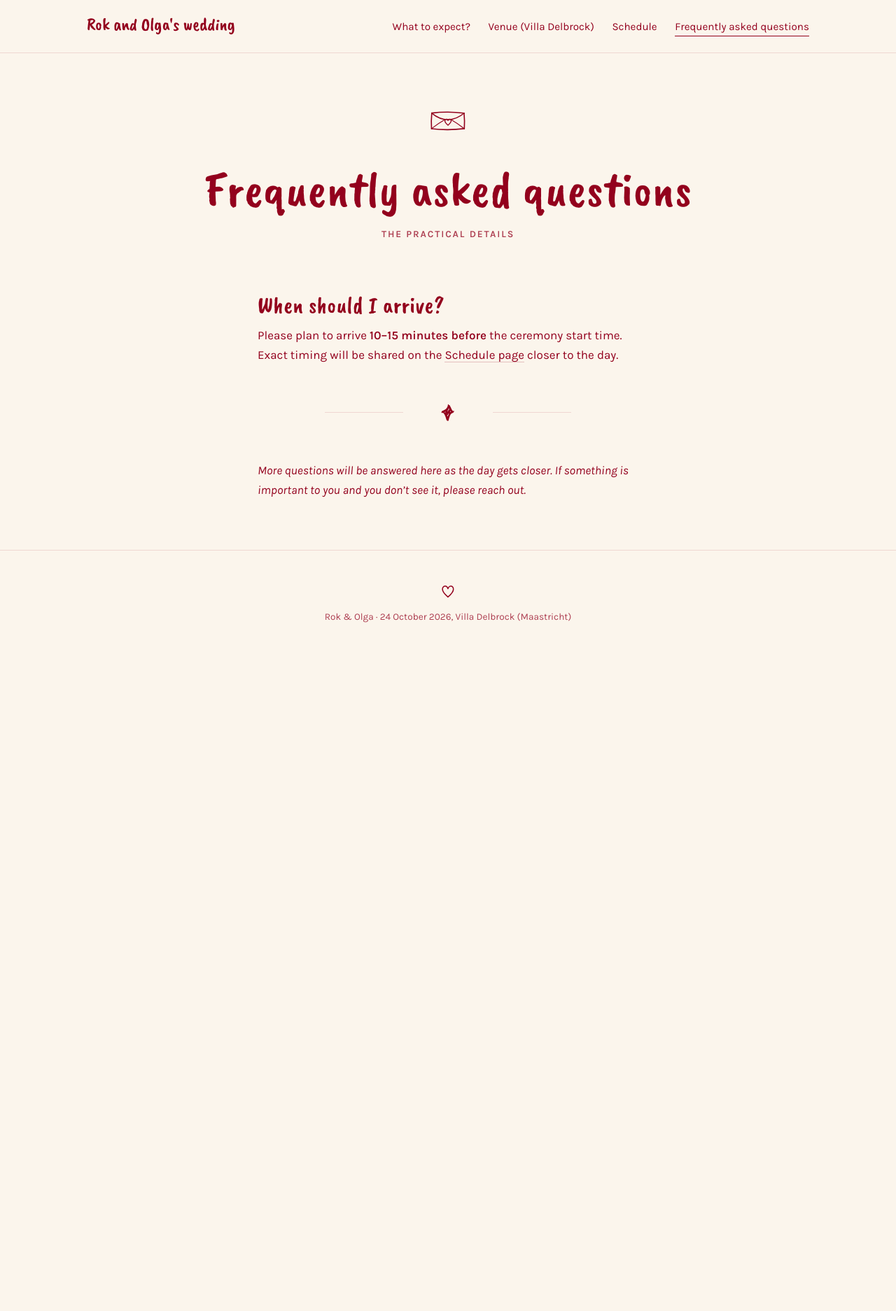
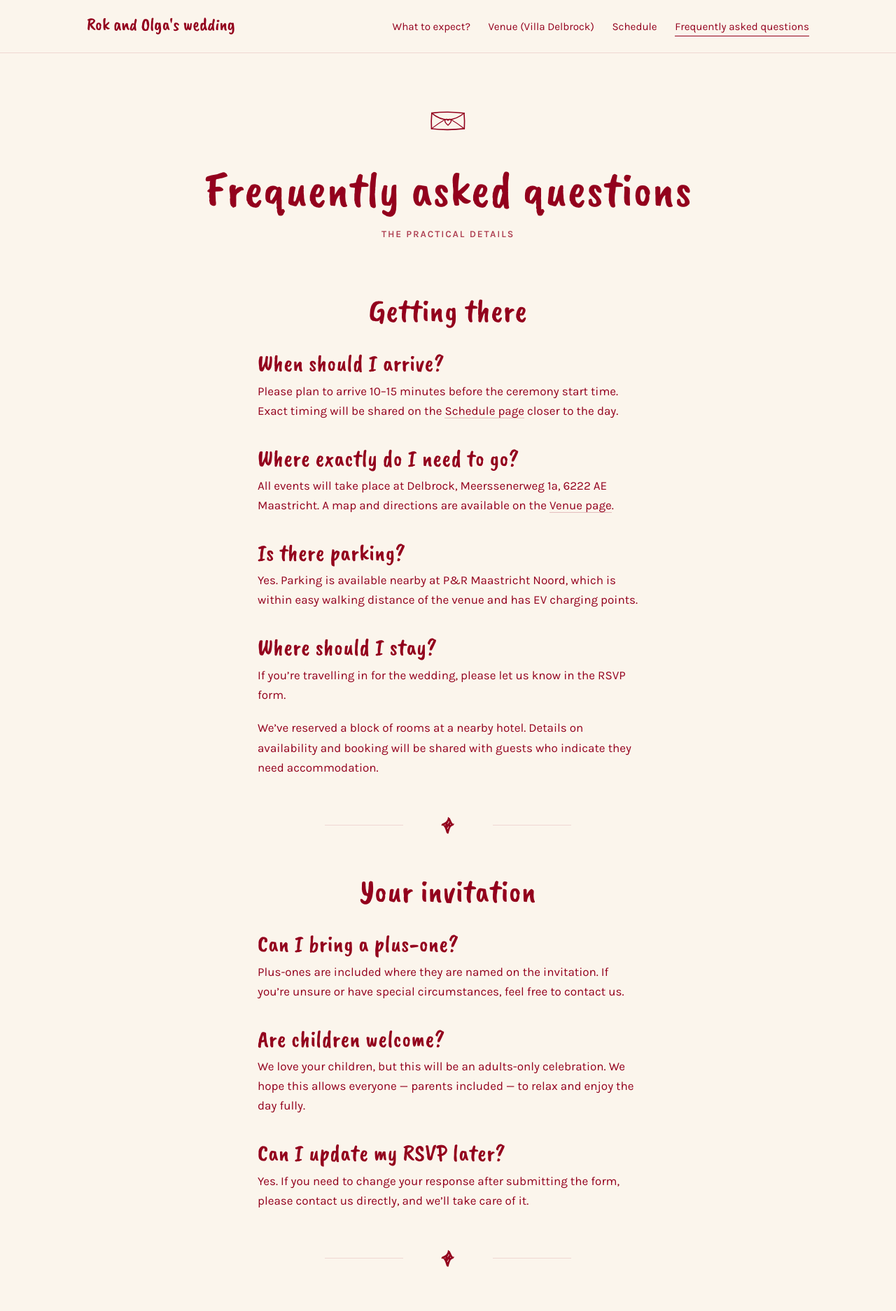
Before and after one commit to rhrzic/rokandolgaswedding.nl, a Jekyll site: the page built from 04_FAQs.md, in a window 1280 px wide. Shown: the top 1874 px of the page at 70% size. Built offline with Jekyll 4.4.1, drawn with Linux system fonts in a browser that asks for light colours; before the commit the page ends 942 px from its top, so only the background shows below that; some of the changed text lies outside the part shown.

Commit message:
Populate the FAQ and set the RSVP deadline
Bring across all 15 FAQ entries from the live site verbatim, grouped into
"Getting there", "Your invitation", "On the day", "Gifts" and a contact
section with sparkle dividers, rather than one flat list. Cross-references to
the Schedule, Venue and What to expect pages become real links.

Set the RSVP deadline to 12 September 2026.

The live FAQ contradicted placeholder copy on "What to expect", which said the
photo policy would be shared closer to the day; the actual position is that
photos are welcome. Align both pages, and point at the FAQ directly now that it
has content.

Co-Authored-By: Claude Opus 4.8 <noreply@anthropic.com>

```diff
--- a/04_FAQs.md
+++ b/04_FAQs.md
@@ -3,14 +3,85 @@ title: Frequently asked questions
 layout: post
 description: The practical details
 art: envelope
+prose-class: faq
 nav-menu: true
 permalink: /faq/
 ---
 
+## Getting there
+
 ### When should I arrive?
 
-Please plan to arrive **10–15 minutes before** the ceremony start time. Exact timing will be shared on the [Schedule page]({{ "/schedule/" | relative_url }}) closer to the day.
+Please plan to arrive 10–15 minutes before the ceremony start time. Exact timing will be shared on the [Schedule page]({{ "/schedule/" | relative_url }}) closer to the day.
+
+### Where exactly do I need to go?
+
+All events will take place at Delbrock, Meerssenerweg 1a, 6222 AE Maastricht. A map and directions are available on the [Venue page]({{ "/venue/" | relative_url }}).
+
+### Is there parking?
+
+Yes. Parking is available nearby at P&R Maastricht Noord, which is within easy walking distance of the venue and has EV charging points.
+
+### Where should I stay?
+
+If you're travelling in for the wedding, please let us know in the RSVP form.
+
+We've reserved a block of rooms at a nearby hotel. Details on availability and booking will be shared with guests who indicate they need accommodation.
 
 <div class="divider">{% include art.html name="sparkle" %}</div>
 
-*More questions will be answered here as the day gets closer. If something is important to you and you don't see it, please reach out.*
+## Your invitation
+
+### Can I bring a plus-one?
+
+Plus-ones are included where they are named on the invitation. If you're unsure or have special circumstances, feel free to contact us.
+
+### Are children welcome?
+
+We love your children, but this will be an adults-only celebration. We hope this allows everyone — parents included — to relax and enjoy the day fully.
+
+### Can I update my RSVP later?
+
+Yes. If you need to change your response after submitting the form, please contact us directly, and we'll take care of it.
+
+<div class="divider">{% include art.html name="sparkle" %}</div>
+
+## On the day
+
+### What is the dress code?
+
+Suits and ties required for men. Women are invited to wear midi or ankle-length dresses, elegant jumpsuits, or formal skirt/pant ensembles. Please no jeans, sneakers, or overly casual wear. See the [What to expect page]({{ "/vibe/" | relative_url }}) for more information.
+
+### Will food and drinks be provided?
+
+Yes. Food and drinks will be provided throughout the celebration. If you have dietary requirements or allergies, please let us know when you RSVP.
+
+### Can I take photos?
+
+We'd love for you to take photos and capture memories. We'll let you know if there are any moments where we'd prefer phones away.
+
+### Is the venue accessible?
+
+Yes. The venue is wheelchair accessible and has accessible restroom facilities. If you have specific accessibility needs, please let us know in advance so we can make arrangements.
+
+### What if the weather is bad?
+
+We're planning for the ceremony to take place mostly indoors, so the weather shouldn't be an obstacle. If anything changes, we'll make sure everyone is informed in good time.
+
+### How late will the celebration go?
+
+We plan to celebrate into the evening. End times and any transport information will be shared closer to the day.
+
+<div class="divider">{% include art.html name="sparkle" %}</div>
+
+## Gifts
+
+Your presence really is the most important gift to us.
+
+If you would like to mark the occasion with something extra, we're planning a honeymoon and have set up a honeymoon fund. Contributions of any size are deeply appreciated. More details will be shared soon.
+
+<div class="divider">{% include art.html name="sparkle" %}</div>
+
+## I still have a question — who should I contact?
+
+If you can't find the answer you're looking for, please reach out to us at [{{ site.email }}](mailto:{{ site.email }}).
--- a/_layouts/post.html
+++ b/_layouts/post.html
@@ -12,7 +12,7 @@ layout: default
 
 <section>
 	<div class="wrap">
-		<div class="prose{% if page.wide %} prose--wide{% endif %}">
+		<div class="prose{% if page.wide %} prose--wide{% endif %}{% if page.prose-class %} {{ page.prose-class }}{% endif %}">
 			{{ content }}
 		</div>
 	</div>
--- a/assets/css/main.scss
+++ b/assets/css/main.scss
@@ -436,13 +436,24 @@ section { padding: 4.5rem 0; }
 }
 
 // --- FAQ -----------------------------------------------------
+// Questions are h3, grouped under h2 section headings. The layout renders this
+// inside .prose, so these rules refine that rather than replace it.
 
 .faq {
-	max-width: $measure;
-	margin-inline: auto;
+	h2 {
+		text-align: center;
+		margin: 0 0 2rem;
+	}
 
-	h3 { margin-bottom: 0.35rem; }
-	> * + h3 { margin-top: 2.5rem; }
+	h3 {
+		margin: 2.25rem 0 0.4rem;
+		&:first-of-type { margin-top: 0; }
+	}
+
+	// A question directly after a group heading shouldn't double up the gap.
+	h2 + h3 { margin-top: 0; }
+
+	.divider + h2 { margin-top: 0; }
 }
 
 // --- Page header (interior pages) ----------------------------
```
Also changed, not shown: 01_vibe.md (+2 -2 lines), index.md (+1 -1 lines).
